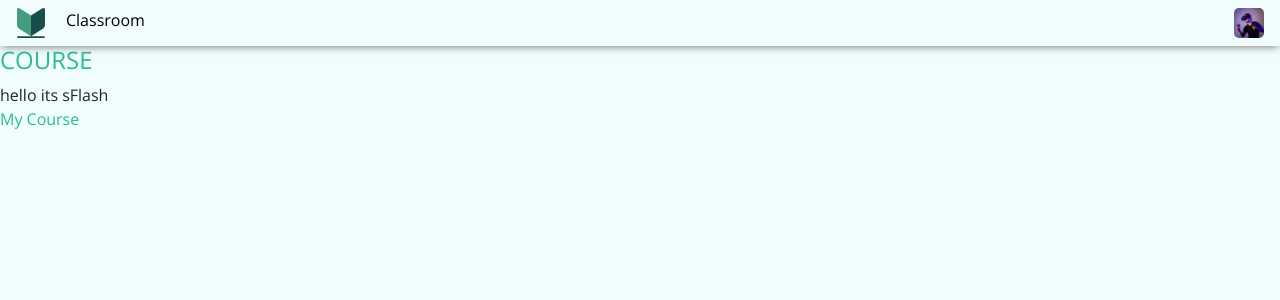
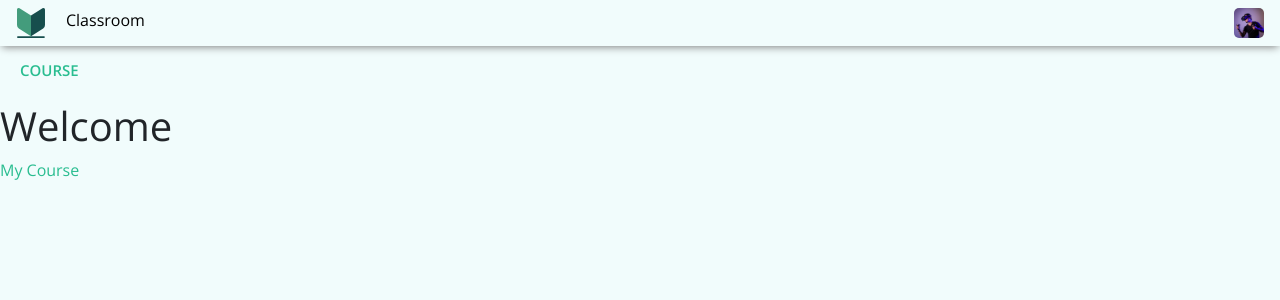
Before and after one commit to annkay108/fusemachines_task, a React (Create React App) app in the folder client/: page / in a window 1280 px wide. Shown: the top 300 px of the page. Built offline with nearby package versions, Linux system fonts and the light colour scheme.

Commit message:
added sytling on the pagebar:

```diff
--- a/client/src/components/PathBar.tsx
+++ b/client/src/components/PathBar.tsx
@@ -5,7 +5,7 @@ const Sidebar = (props:any) => {
     return (
         <nav>
             <Link to= {`/course`}>
-                <h4> COURSE </h4>
+                <h4 className="path-bar"> COURSE </h4>
             </Link>
         </nav>
     )
--- a/client/src/pages/Splash.tsx
+++ b/client/src/pages/Splash.tsx
@@ -4,8 +4,10 @@ import { Link } from "react-router-dom";
 
 const Splash = () => {
     return (
-        <div>
-            hello its sFlash
+        <div className="Splash">
+            <h1>
+                Welcome
+            </h1>
             <div>
                 <Link to = "/course">
                     My Course
--- a/client/src/styles/_pathbar.scss
+++ b/client/src/styles/_pathbar.scss
@@ -0,0 +1,5 @@
+.path-bar{
+    font-weight: bold;
+    font-size: 15px;
+    padding: 15px 20px;
+}
--- a/client/src/styles/style.min.scss
+++ b/client/src/styles/style.min.scss
@@ -1,3 +1,5 @@
 @import "nav";
 
 @import "pathbar";
+
+@import "splash";
```
Also changed, not shown: client/src/styles/_splash.scss (added).
